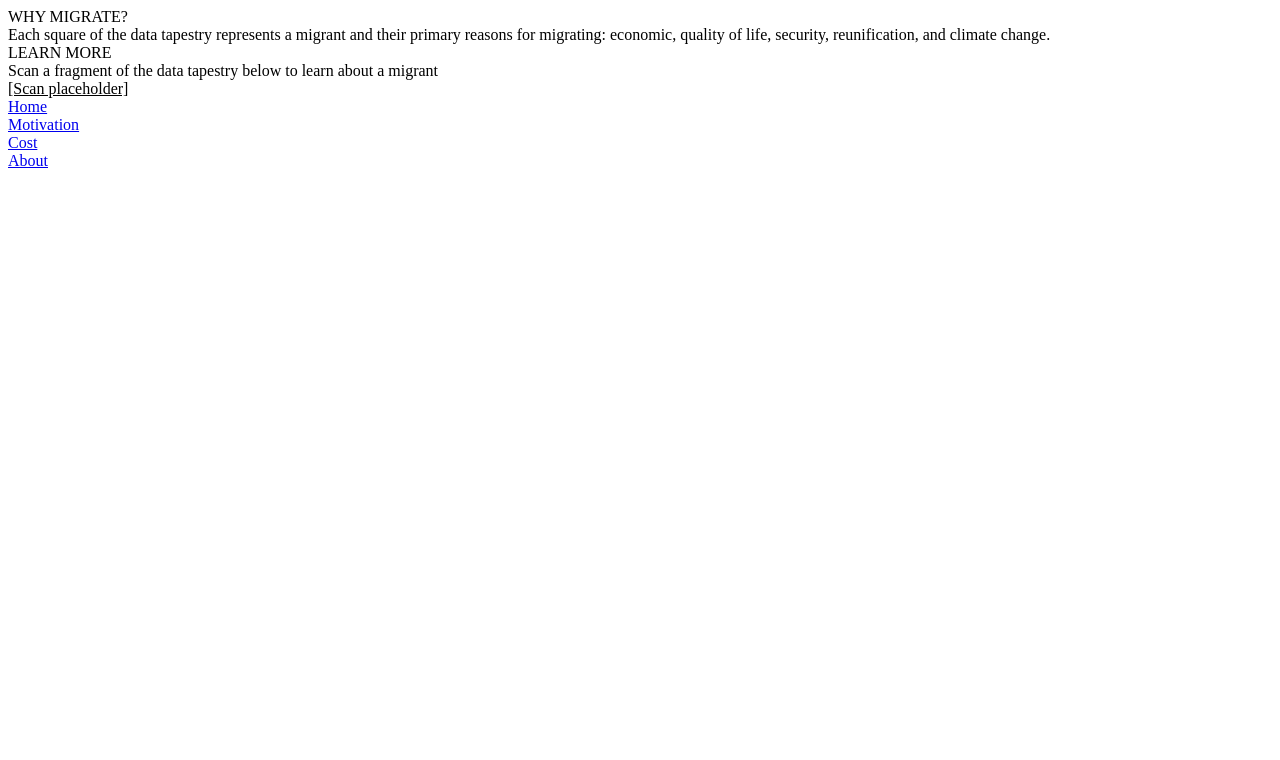
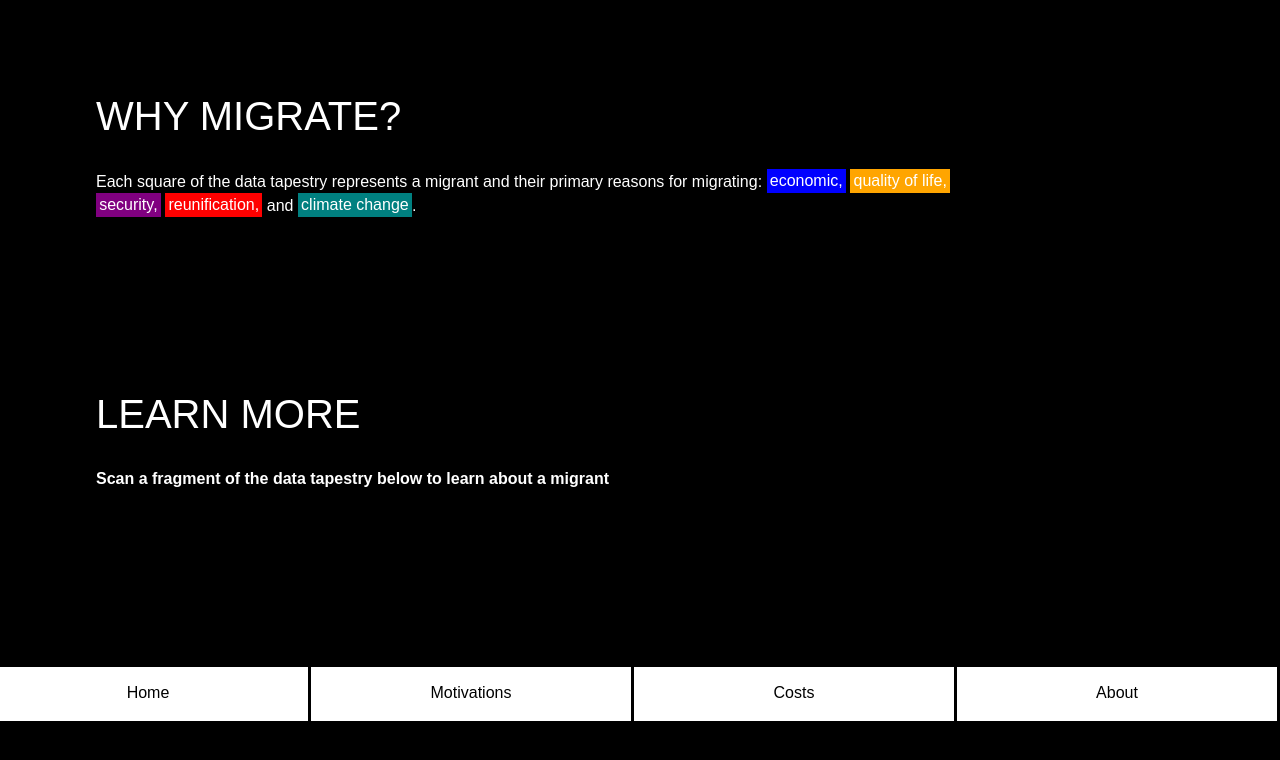
Before and after one commit to civic-data-design-lab/nt-migration-scan, a plain HTML site: page home.html in a window 1280 px wide. Drawn offline with nearby package versions, Linux system fonts and the light colour scheme; a web font is replaced by a local one.

Commit message:
adjust css

```diff
--- a/css/about.css
+++ b/css/about.css
@@ -5,7 +5,7 @@ html > * {
     margin: 0%;
     height:100%;
     width: 56.25%;
-
+    overflow: auto;
 }
 
 /*
@@ -15,28 +15,27 @@ html > * {
 
 body{
     background-color: black;
+    height: 100%;
+    width: 100%;
     min-height: 100%;
+    min-width: 100%;
 }
 
-#page-content {
-    height: 100%;
-    width:100%;
-}
 
 h2{
     color: white;
-    font-size:300%;
-    padding-top: 15%;
-    padding-left: 10%;
-    padding-bottom: 5%;
+    font-size:200%;
+    padding-top: 7.5%;
+    padding-left: 7.5%;
+    padding-bottom: 2%;
 }
 
 p {
     color: white;
-    font-size: 200%;
-    padding-left: 10%;
+    font-size: 100%;
+    padding-left: 7.5%;
     padding-bottom: 5%;
-    width: 75%;
+    width: 80%;
 }
 
 #toggle-button-cost{
@@ -52,12 +51,16 @@ p {
     background-color: white;
     position: absolute;
     color:black;
-    height: 7%;
+    height: 8%;
     width: 25%;
-    font-size: 150%;
+    font-size: 100%;
+    font-weight: 500;
     align-items: center;
-    padding:2.5%;
+    padding-top: 1%;
+    border-radius: 0px;
+    float: left;
 }
+
 
 
 #toggle-button-cost .px-0 {
--- a/css/home.css
+++ b/css/home.css
@@ -0,0 +1,122 @@
+html > * {
+    background-color: black;
+    height: 100%;
+    border: 0%;
+    margin: 0%;
+    height:100%;
+    width: 56.25%;
+    overflow: auto;
+}
+
+body{
+    background-color: black;
+    height: 100%;
+    width: 100%;
+    min-height: 100%;
+    min-width: 100%;
+}
+
+h1 {
+    font-size: 250%;
+    color: white;
+    padding-top: 7.5%;
+    padding-left: 7.5%;
+    padding-bottom: 2%;
+    font-weight: 500;
+}
+
+p {
+    color: white;
+    font-size: 100%;
+    padding-left: 7.5%;
+    padding-bottom: 5%;
+    width: 75%;
+    font-weight: 500;
+}
+
+#scan-image-text {
+    color: white;
+    font-size: 100%;
+    padding-left: 7.5%;
+    padding-bottom: 10%;
+    font-weight: bold;
+    width: 50%;
+    clear: right;
+    margin-right: 0%;
+}
+
+#blue {
+    background-color: blue;
+    color: white;
+}
+
+#orange {
+    background-color: orange;
+    color: white;
+}
+
+#purple {
+    background-color: purple;
+    color: white;
+}
+
+#red {
+    background-color: red;
+    color: white;
+}
+
+#teal {
+    background-color: teal;
+    color: white;
+}
+
+#page-content {
+    background-color: black;
+}
+
+
+img {
+    width: 10%;
+    height:10%;
+    float:right;
+}
+
+#toggle-button-cost{
+    width: 100%;
+    height: 50%;
+    left:0px;
+    top:100%;
+    bottom:0px;
+
+}
+
+.btn {
+    background-color: white;
+    position: absolute;
+    color:black;
+    height: 8%;
+    width: 25%;
+    font-size: 100%;
+    font-weight: 500;
+    align-items: center;
+    padding-top: 1%;
+    border-radius: 0px;
+    float: left;
+}
+
+#toggle-button-cost .px-0 {
+    box-sizing: content-box;
+    width: 100%;
+    border-color: white;
+}
+
+.btn:hover{
+    background-color: black;
+    color: white;
+    transition: 0.5s;
+}
+
+
+@media (min-width: 576px) {
+
+}
--- a/home.html
+++ b/home.html
@@ -1,9 +1,33 @@
-<div id="page-content" class="content-block solid-white">
-    <div>WHY MIGRATE?</div>
-    <div>Each square of the data tapestry represents a migrant and their primary reasons for migrating: economic, quality of life, security, reunification, and climate change.</div>
-    <div>LEARN MORE</div>
-    <div>Scan a fragment of the data tapestry below to learn about a migrant</div>
-    <a href="/#495" style="color: black">[Scan placeholder]</a>
+<!DOCTYPE html>
+<head>
+    <meta charset="utf-8">
+    <meta name="viewport" content="width=device-width, initial-scale=1">
+    <meta name="description" content="">
+    <meta name="author" content="MIT Civic Data Design Lab: Ashley Louie & Niko McGlashan">
+    <title>Home</title>
+    <link rel="stylesheet" type="text/css" href="./css/bootstrap.min.css">
+    <link rel="stylesheet" href="https://use.typekit.net/eqc7jzl.css">
+
+    <!-- CAVEAT FONT REGULAR 400 and 600 SEMIBOLD-->
+    <link rel="preconnect" href="https://fonts.googleapis.com">
+    <link rel="preconnect" href="https://fonts.gstatic.com" crossorigin>
+    <link href="https://fonts.googleapis.com/css2?family=Caveat:wght@400;600&display=swap" rel="stylesheet">
+
+    <link rel="stylesheet" type="text/css" href="./css/style.css">
+    <link rel="stylesheet" type="text/css" href="./css/home.css">
+    <!-- <link rel="stylesheet" type="text/css" href="./css/motivations.css"> -->
+    <script type="text/javascript" src="./js/jquery-3.6.0.min.js"></script>
+    <!-- <script type="text/javascript" src="./js/d3.v7.min.js"></script> -->
+    <script src="https://d3js.org/d3.v4.min.js"></script>
+</head>
+
+<div id="page-content" class="content-block">
+    <h1>WHY MIGRATE?</h1>
+    <p>Each square of the data tapestry represents a migrant and their primary reasons for migrating: <mark id="blue">economic,</mark> <mark id="orange">quality of life,</mark> <mark id="purple">security,</mark> <mark id="red">reunification,</mark> and <mark id="teal">climate change</mark>.</p>
+    <h1>LEARN MORE</h1>
+    <div id="scan-image-text">Scan a fragment of the data tapestry below to learn about a migrant</div>
+    <!-- <a href="/#495" id="placeholfer" style="color: white">[Scan placeholder]</a> -->
+    <!-- <img src="Square Module-01.png" alt="scan image"> -->
 
     <div id="toggle-buttons-cost" class="row mt-5 mb-3 me-0" style="align-self: flex-end;">
         <div class="col px-0">
@@ -18,10 +42,10 @@
                 onclick="document.getElementById('motivations-container').style.display = 'none'; document.getElementById('cost-container').style.display = 'block';">Cost</button>
         </div> -->
         <div class="col px-0">
-            <a href="/" class="btn btn-sm">Motivation</a>
+            <a href="/" class="btn btn-sm">Motivations</a>
         </div>
         <div class="col px-0">
-            <a href="/" class="btn btn-sm">Cost</a>
+            <a href="/" class="btn btn-sm">Costs</a>
         </div>
         <div class="col px-0">
             <a href="/about" onclick="route()" class="btn btn-sm">About</a>
@@ -29,3 +53,5 @@
     </div>
 
 </div>
+
+</html>
```
Also changed, not shown: about.html (+2 -2 lines), Square Module-01.png (added).
